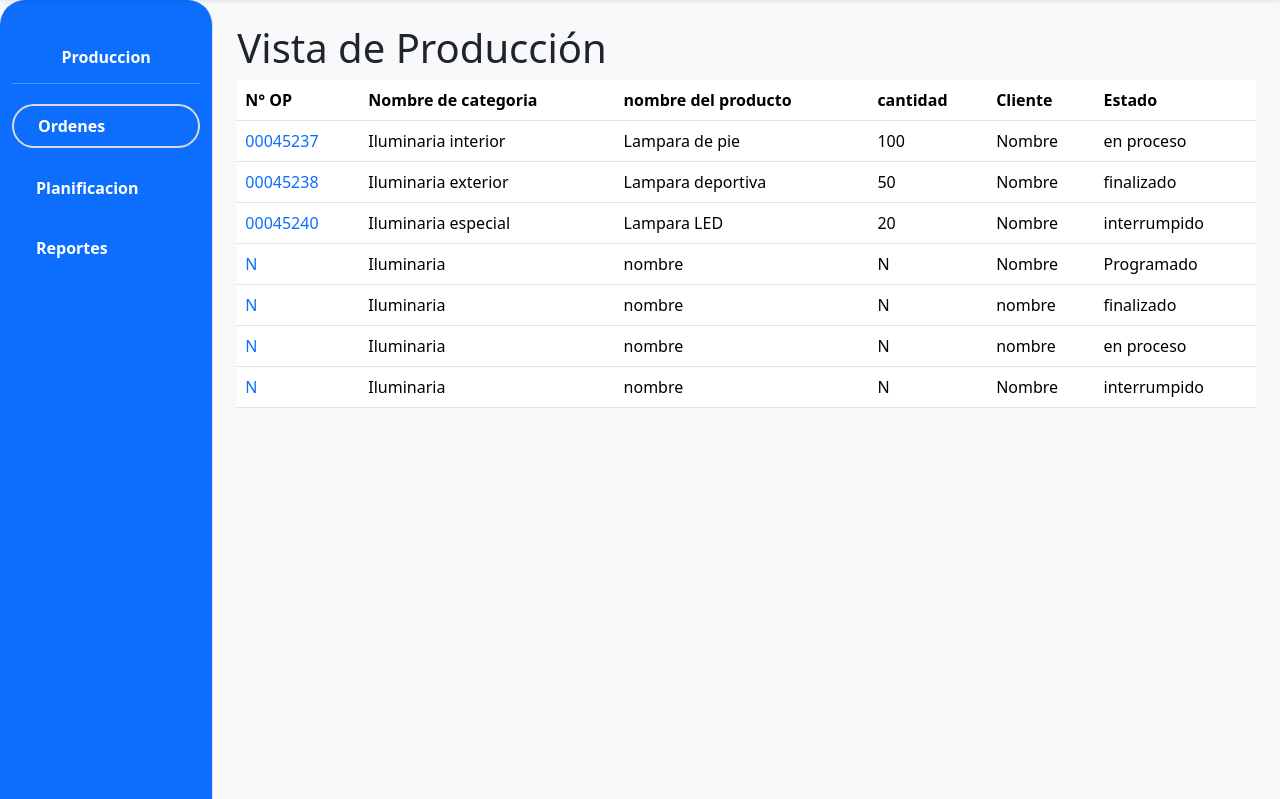
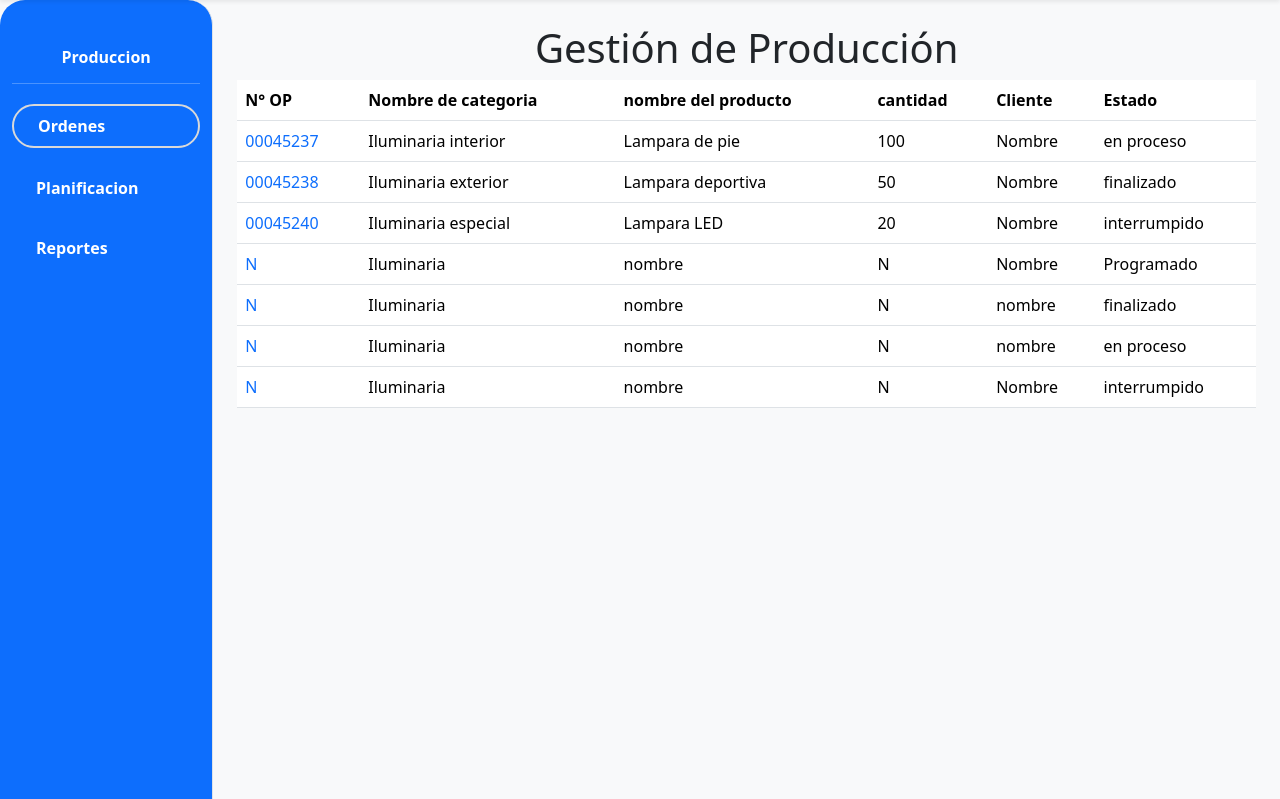
Before and after one commit to FedericoPaal/TP_Des_de_Software, a Django app: page /produccion/ in a window 1280 px wide. Shown: the part 110-909 px from the top of the page. Run offline with Django 5.2, Linux system fonts and the light colour scheme; some libraries are stand-ins or nearby versions.

Commit message:
Refactorizacion de vista

```diff
--- a/App_LUMINOVA/templates/produccion.html
+++ b/App_LUMINOVA/templates/produccion.html
@@ -33,7 +33,7 @@
 {% endblock %}
 
 {% block content %}
-    <h1> Vista de Producción </h1>
+    <h1 class="text-center"> Gestión de Producción </h1>
 
     <section>
         <div class="table-responsive">
```
